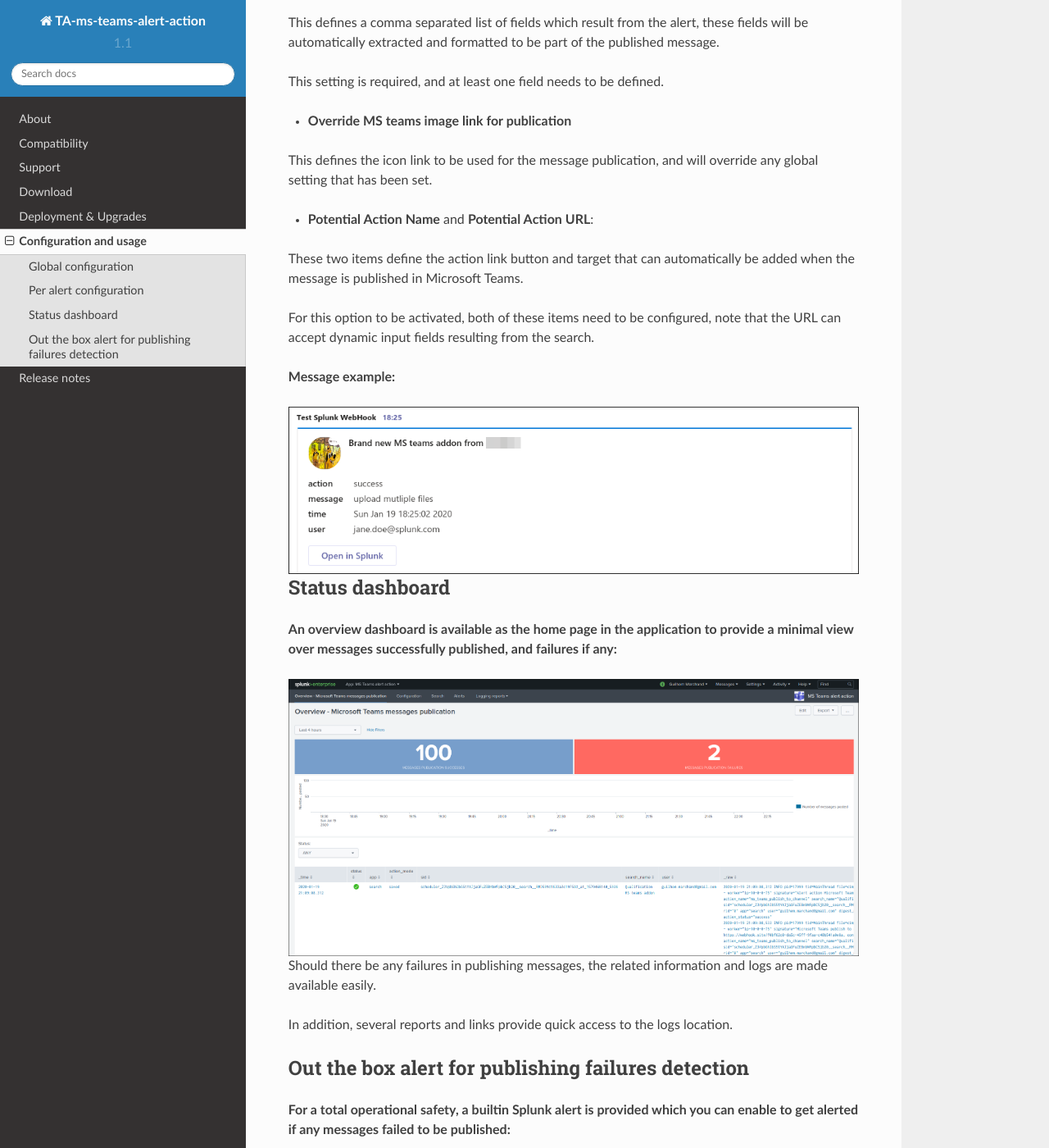
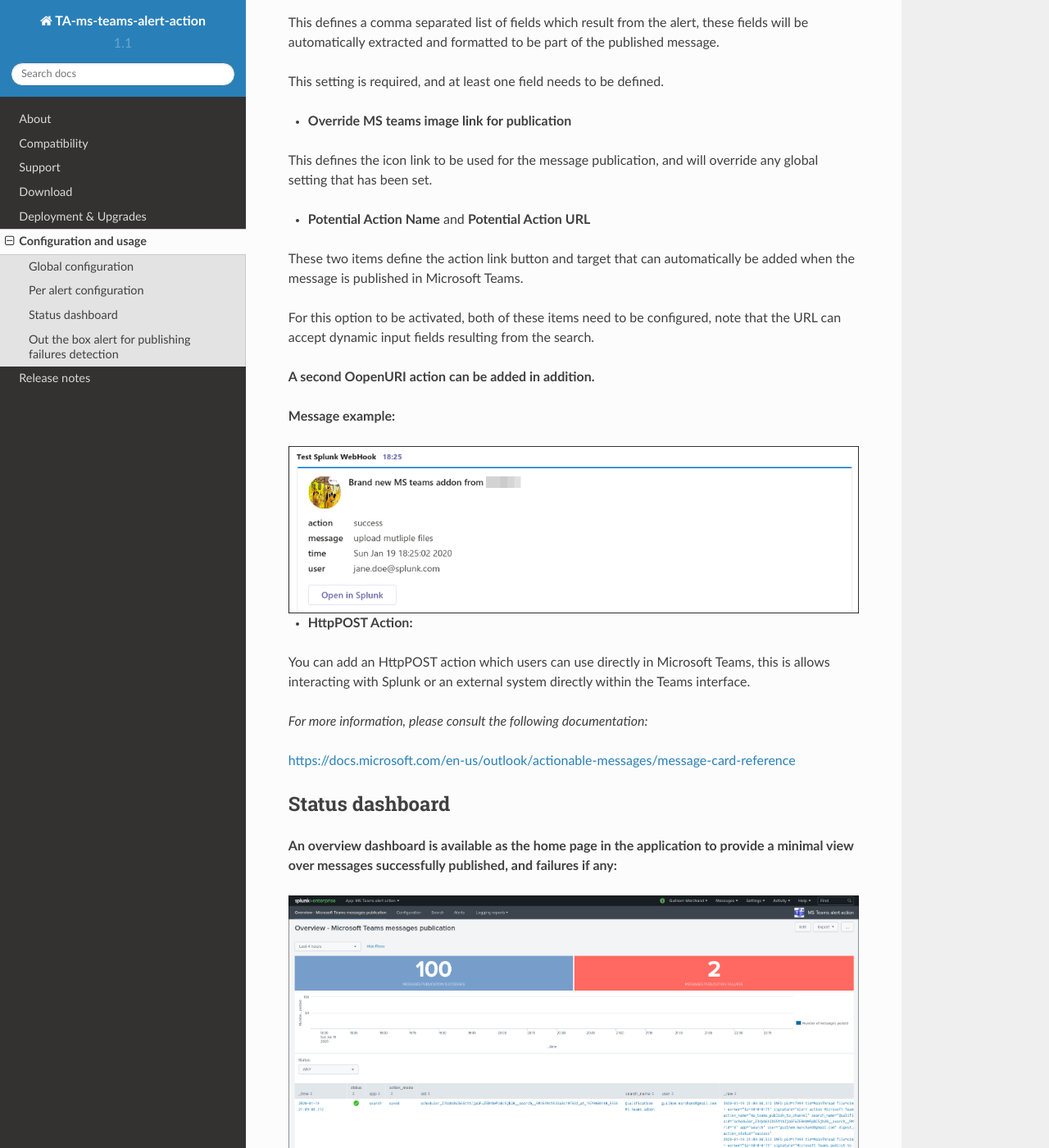
Before and after one commit to guilhemmarchand/TA-ms-teams-alert-action, a Sphinx documentation site: the page built from docs/configuration.rst, in a window 1280 px wide and 1400 px high, scrolled down 2589 px. Shown: the whole window at 82% size. Built offline with Sphinx 7.4.7 and the Read the Docs theme 2.0.0, drawn with Linux system fonts in a browser that asks for light colours.

Commit message:
Doc updates

```diff
--- a/docs/configuration.rst
+++ b/docs/configuration.rst
@@ -63,17 +63,27 @@
 
 This defines the icon link to be used for the message publication, and will override any global setting that has been set.
 
-- **Potential Action Name** and **Potential Action URL**:
+- **Potential Action Name** and **Potential Action URL**
 
 These two items define the action link button and target that can automatically be added when the message is published in Microsoft Teams.
 
 For this option to be activated, both of these items need to be configured, note that the URL can accept dynamic input fields resulting from the search.
+
+**A second OopenURI action can be added in addition.**
 
 **Message example:**
 
 .. image:: img/message_example.png
    :alt: message_example.png
    :align: center
+
+- **HttpPOST Action:**
+
+You can add an HttpPOST action which users can use directly in Microsoft Teams, this is allows interacting with Splunk or an external system directly within the Teams interface.
+
+*For more information, please consult the following documentation:*
+
+https://docs.microsoft.com/en-us/outlook/actionable-messages/message-card-reference
 
 Status dashboard
 ================
```
